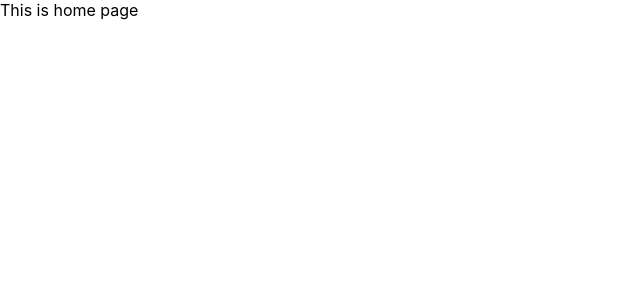
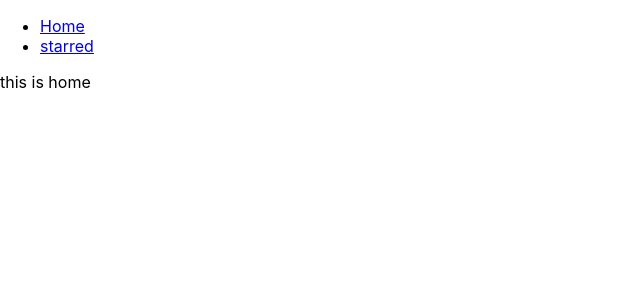
Before and after one commit to 20bcs2157/box-office, a React (Create React App) app: page / in a window 1280 px wide. Shown: the top 300 px of the page, without its empty margins (0-640 px from the left). Built offline with nearby package versions, Linux system fonts and the light colour scheme.

Commit message:
added navbar and created page components

```diff
--- a/package.json
+++ b/package.json
@@ -56,7 +56,7 @@
   "devDependencies": {
     "babel-eslint": "^10.1.0",
     "eslint": "^7.32.0",
-    "eslint-config-airbnb": "^19.0.4",
+    "eslint-config-airbnb": "^18.2.1",
     "eslint-config-prettier": "^8.5.0",
     "eslint-plugin-import": "^2.26.0",
     "eslint-plugin-jsx-a11y": "^6.5.1",
--- a/src/App.js
+++ b/src/App.js
@@ -1,19 +1,28 @@
 import React from 'react';
 import { Switch, Route } from 'react-router-dom';
 
+import Navs from './components/Navs';
+import Home from './pages/Home';
+import Starred from './pages/Starred';
+
 function App() {
   return (
+    <div>
+      <Navs />
       <Switch>
         <Route exact path="/">
-        This is home page
+          <Home />
         </Route>
 
         <Route exact path="/starred">
-        This is starred
+          <Starred />
         </Route>
 
-      <Route>This is 404 page</Route>
+        <Route>
+          <div>Not found</div>
+        </Route>
       </Switch>
+    </div>
   );
 }
 
--- /dev/null
+++ b/src/components/Navs.js
@@ -0,0 +1,22 @@
+import React from 'react';
+import { Link } from 'react-router-dom';
+
+const LINKS = [
+  { to: '/', text: 'Home' },
+  { to: '/starred', text: 'starred' },
+];
+const Navs = () => {
+  return (
+    <div>
+      <ul>
+        {LINKS.map(item => (
+          <li key={item.to}>
+            <Link to={item.to}>{item.text}</Link>
+          </li>
+        ))}
+      </ul>
+    </div>
+  );
+};
+
+export default Navs;
--- /dev/null
+++ b/src/pages/Home.js
@@ -0,0 +1,7 @@
+import React from 'react';
+
+const Home = () => {
+  return <div>this is home</div>;
+};
+
+export default Home;
--- /dev/null
+++ b/src/pages/Starred.js
@@ -0,0 +1,7 @@
+import React from 'react';
+
+const Starred = () => {
+  return <div> this is starred</div>;
+};
+
+export default Starred;
```
Also changed, not shown: 1 other file (tests, documents, lock files or other folders). Lines whose indentation alone changed are shown as unchanged.
